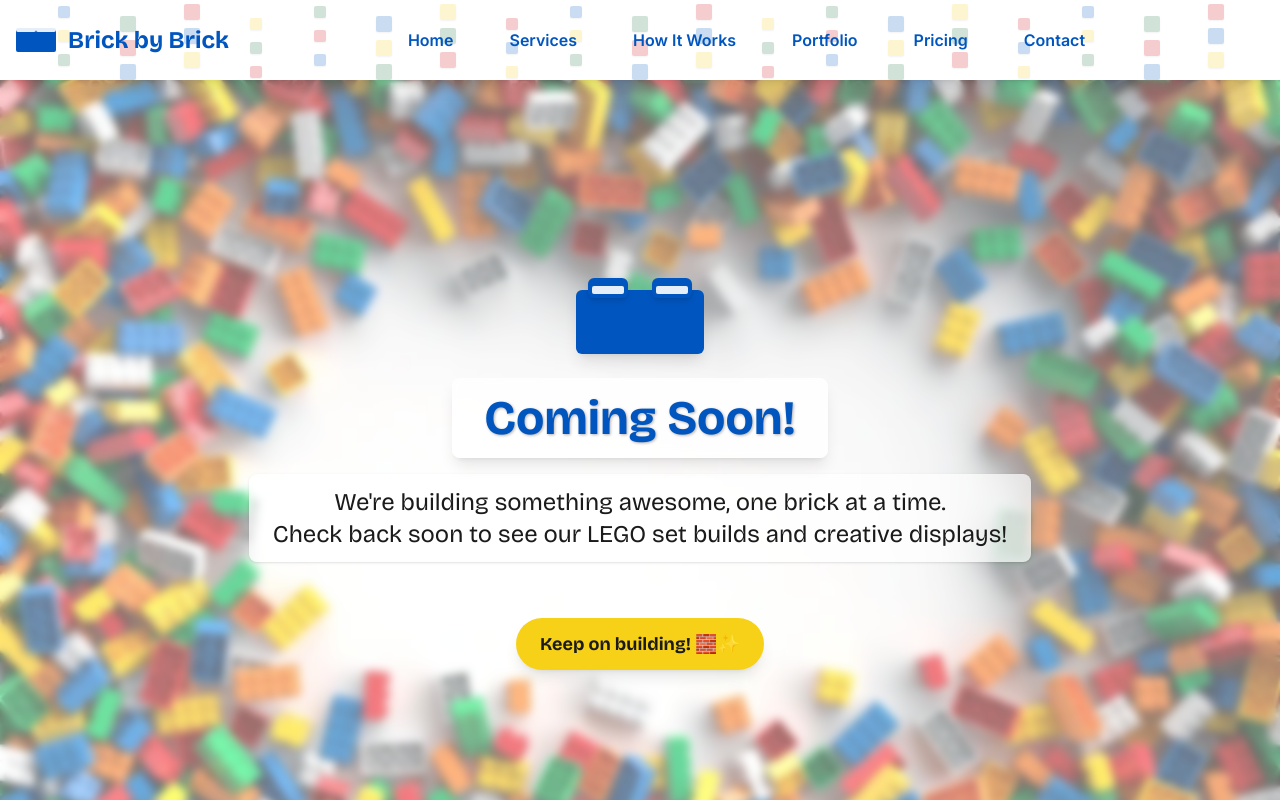
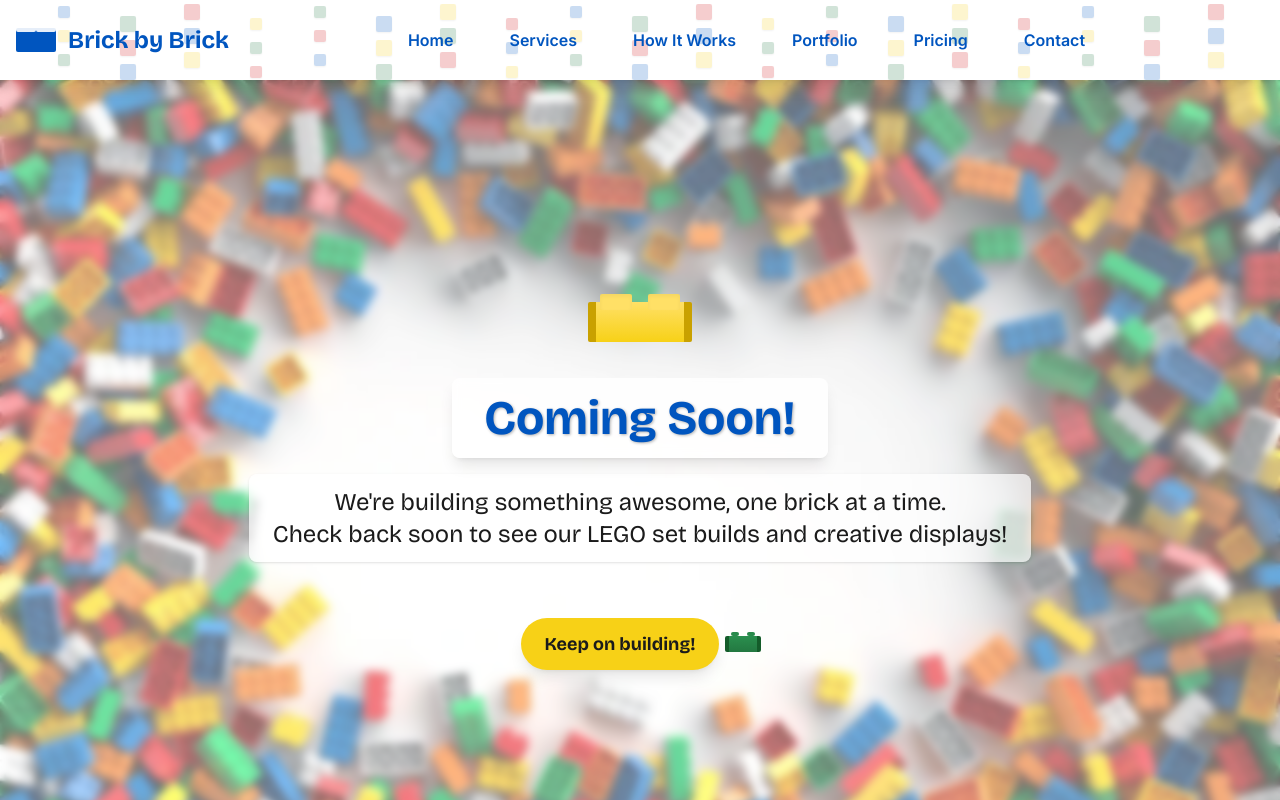
Before and after one commit to ToryThompson/BrickByBrick, a Next.js app: page /portfolio in a window 1280 px wide. Shown: the top 800 px of the page. Built offline with nearby package versions, Linux system fonts and the light colour scheme.

Commit message:
Make 'Keep on building!' a home link with green LEGO brick on Coming Soon page

```diff
--- a/src/app/portfolio/page.tsx
+++ b/src/app/portfolio/page.tsx
@@ -82,17 +82,29 @@ export default function Portfolio() {
         <div className="absolute inset-0 bg-white/40 backdrop-blur-sm"></div>
       </div>
       <div className="relative z-10 flex flex-col items-center justify-center text-center">
-        {/* LEGO Brick Illustration */}
-        <div className="w-32 h-16 bg-[#0055BF] rounded-md mb-6 relative shadow-lg">
-          <div className="absolute -top-3 left-1/4 -translate-x-1/2 w-10 h-5 bg-[#0055BF] rounded-md shadow-md"></div>
-          <div className="absolute -top-3 left-3/4 -translate-x-1/2 w-10 h-5 bg-[#0055BF] rounded-md shadow-md"></div>
-          <div className="absolute -top-1 left-1/4 -translate-x-1/2 w-8 h-2 bg-white/90 rounded-sm"></div>
-          <div className="absolute -top-1 left-3/4 -translate-x-1/2 w-8 h-2 bg-white/90 rounded-sm"></div>
+        {/* LEGO Brick Illustration - Yellow */}
+        <div className="w-32 h-16 flex items-center justify-center mb-6">
+          <div className="relative w-24 h-10 bg-[#F7D117] rounded-sm transform transition-all duration-300">
+            <div className="absolute inset-0 bg-gradient-to-b from-[#FFE066] to-[#F7D117] rounded-sm"></div>
+            <div className="absolute inset-y-0 -left-1 w-2 bg-[#C9A100] rounded-l-sm"></div>
+            <div className="absolute inset-y-0 -right-1 w-2 bg-[#C9A100] rounded-r-sm"></div>
+            <div className="absolute -top-2 left-1/4 -translate-x-1/2 w-8 h-4 bg-[#FFE066] rounded-sm shadow-inner"></div>
+            <div className="absolute -top-2 left-3/4 -translate-x-1/2 w-8 h-4 bg-[#FFE066] rounded-sm shadow-inner"></div>
+          </div>
         </div>
         <h1 className="text-5xl font-bold text-[#0055BF] font-brick bg-white/80 backdrop-blur-sm px-8 py-4 rounded-lg shadow-lg mb-4 [text-shadow:_1px_1px_3px_rgba(0,0,0,0.3)]">Coming Soon!</h1>
         <p className="text-2xl text-[#1B1B1B] mb-6 bg-white/70 px-6 py-3 rounded-lg shadow font-brick">We're building something awesome, one brick at a time.<br/>Check back soon to see our LEGO set builds and creative displays!</p>
-        <div className="mt-8">
-          <span className="inline-block bg-[#F7D117] text-[#1B1B1B] font-bold px-6 py-3 rounded-full shadow-lg text-lg font-brick">Keep on building! 🧱✨</span>
+        <div className="mt-8 flex items-center justify-center gap-2">
+          <Link href="/" className="inline-block bg-[#F7D117] text-[#1B1B1B] font-bold px-6 py-3 rounded-full shadow-lg text-lg font-brick hover:bg-[#FFE066] transition-colors duration-200">
+            Keep on building!
+          </Link>
+          <div className="relative w-8 h-4 bg-[#237841] rounded-sm transform transition-all duration-300">
+            <div className="absolute inset-0 bg-gradient-to-b from-[#2A8F4E] to-[#237841] rounded-sm"></div>
+            <div className="absolute inset-y-0 -left-0.5 w-1 bg-[#145C2A] rounded-l-sm"></div>
+            <div className="absolute inset-y-0 -right-0.5 w-1 bg-[#145C2A] rounded-r-sm"></div>
+            <div className="absolute -top-1 left-1/4 -translate-x-1/2 w-2 h-1 bg-[#2A8F4E] rounded-sm shadow-inner"></div>
+            <div className="absolute -top-1 left-3/4 -translate-x-1/2 w-2 h-1 bg-[#2A8F4E] rounded-sm shadow-inner"></div>
+          </div>
         </div>
       </div>
     </div>
```
